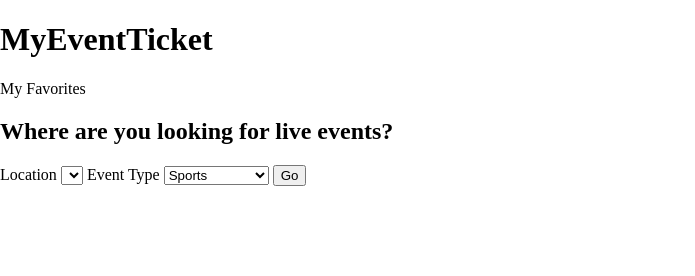
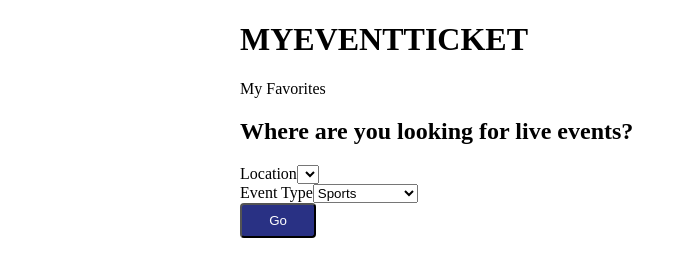
Before and after one commit to ryankgarcia/front-end-project, a website with bundled scripts: page index.html in a window 1280 px wide. Shown: the whole page, without its empty margins (0-695 px from the left). Built offline with nearby package versions, Linux system fonts and the light colour scheme.

Commit message:
Added div classes that will reflect the layout the user will experience.

```diff
--- a/css/layout.css
+++ b/css/layout.css
@@ -1 +1,14 @@
 /* CSS grid classes here, AND any layout-related media queries */
+
+.container {
+  max-width: 800px;
+  margin: 0 auto;
+}
+
+.row {
+  display: flex;
+}
+
+.column-full {
+  flex-basis: 100%;
+}
--- a/css/styles.css
+++ b/css/styles.css
@@ -1 +1,17 @@
 /* most of your CSS that is not related to layout or resetting styles here */
+
+.button {
+  color: white;
+  background-color: #293184;
+  border-radius: 4px;
+  padding-left: 1.7rem;
+  padding-right: 1.7rem;
+  padding-top: 0.5rem;
+  padding-bottom: 0.5rem;
+}
+
+h1 {
+  text-transform: uppercase;
+
+  /* color: white; */
+}
--- a/index.html
+++ b/index.html
@@ -10,20 +10,36 @@
     <link rel="stylesheet" href="css/styles.css" />
   </head>
   <body>
+    <div class="container">
+      <div class="row">
+        <div class="column-full">
           <header>
             <h1>MyEventTicket</h1>
             <a>My Favorites</a>
           </header>
+        </div>
+      </div>
+    </div>
     <main>
+      <div class="container">
+        <div class="row">
           <h2>Where are you looking for live events?</h2>
+        </div>
+        <div class="row">
           <label>Location</label>
           <select></select>
+        </div>
+        <div class="row">
           <label>Event Type</label>
           <select>
             <option>Sports</option>
             <option>Entertainment</option>
           </select>
+        </div>
+        <div class="row">
           <button class="button">Go</button>
+        </div>
+      </div>
     </main>
     <script src="js/data.js"></script>
     <script src="js/main.js"></script>
```
Lines whose indentation alone changed are shown as unchanged.
